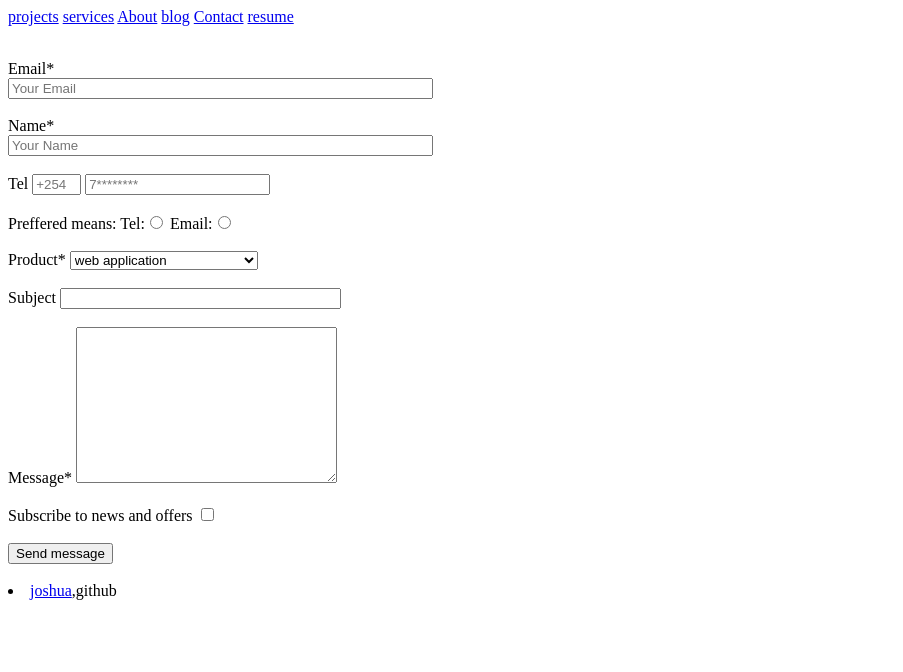
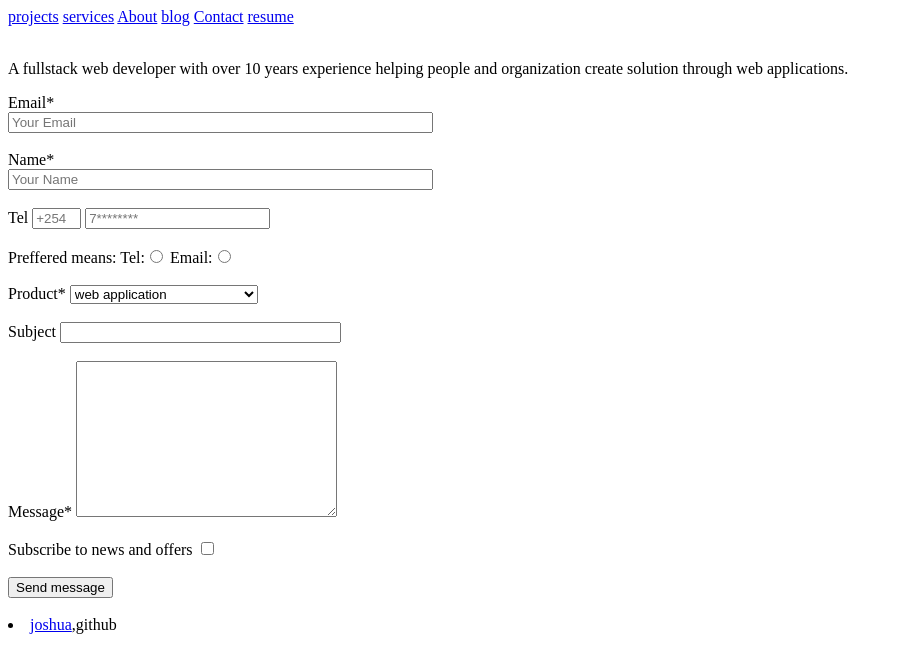
Before and after one commit to joshkakeempe/portfolio, a plain HTML site: page Contact.html in a window 1280 px wide. Shown: the whole page, without its empty margins (0-903 px from the left). Drawn offline with Linux system fonts and the light colour scheme.

Commit message:
Update Contact.html

```diff
--- a/Contact.html
+++ b/Contact.html
@@ -22,7 +22,8 @@
     <!--jumbotron-->
         <img src="roro.jpg" alt="" srcset="">
         <p>
-
+              A fullstack web developer with over 10 years experience helping people
+        and organization create solution through web applications.
         </p>
 
 
@@ -93,6 +94,7 @@
     <!--footer section-->
     <footer>
         <li><a href="https://www.github.com">joshua</a>,github</li>
+
     </footer>
 
 </body>
```
